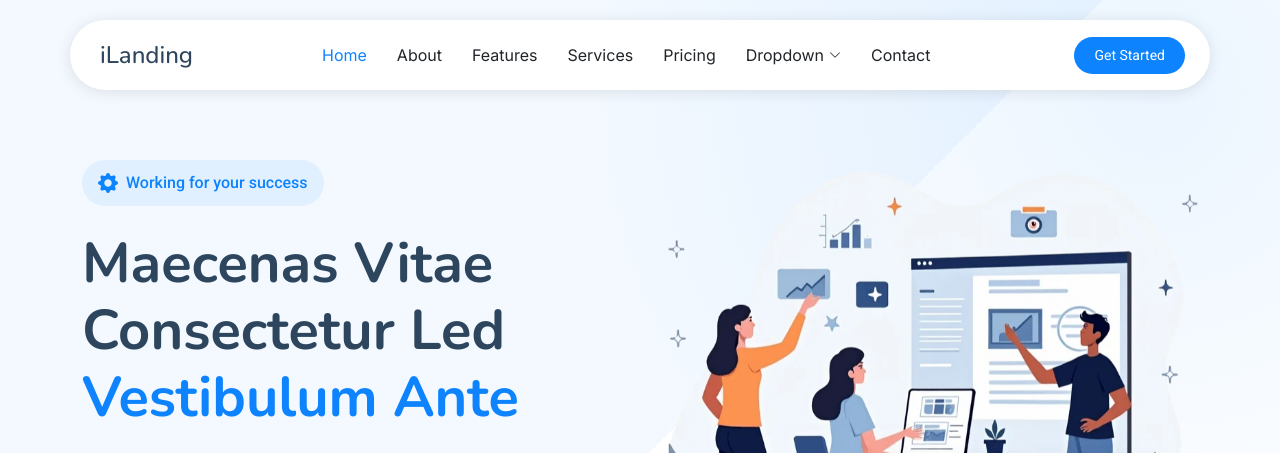
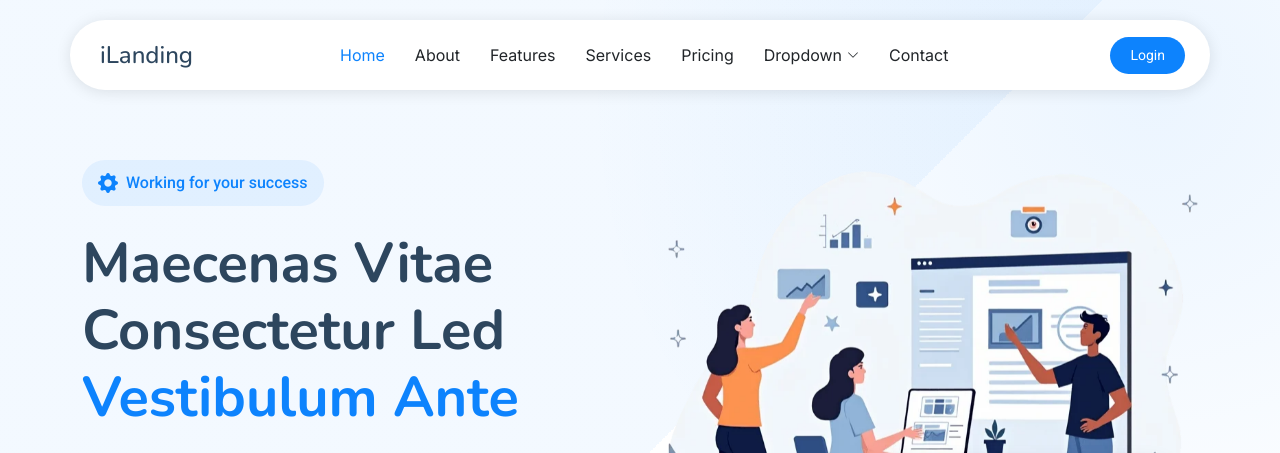
Before and after one commit to IVNsell/NeuroFlow, a plain HTML site: page Site_JS/index.html in a window 1280 px wide. Shown: the top 453 px of the page. Drawn offline with nearby package versions, Linux system fonts and the light colour scheme.

Commit message:
replace index.html

```diff
--- a/Site_JS/index.html
+++ b/Site_JS/index.html
@@ -76,7 +76,7 @@
         <i class="mobile-nav-toggle d-xl-none bi bi-list"></i>
       </nav>
 
-      <a class="btn-getstarted" href="index.html#about">Get Started</a>
+      <a class="btn-getstarted" href="index.html#about">Login</a>
 
     </div>
   </header>
```
